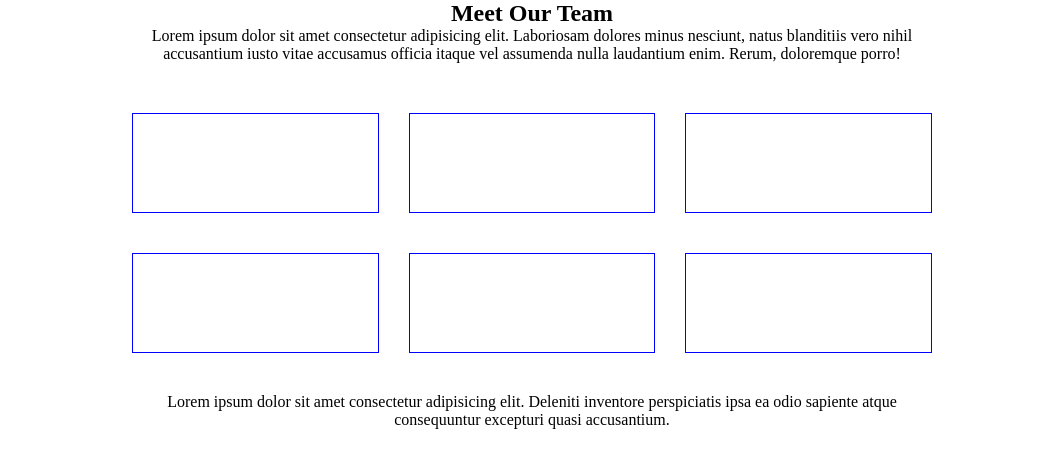
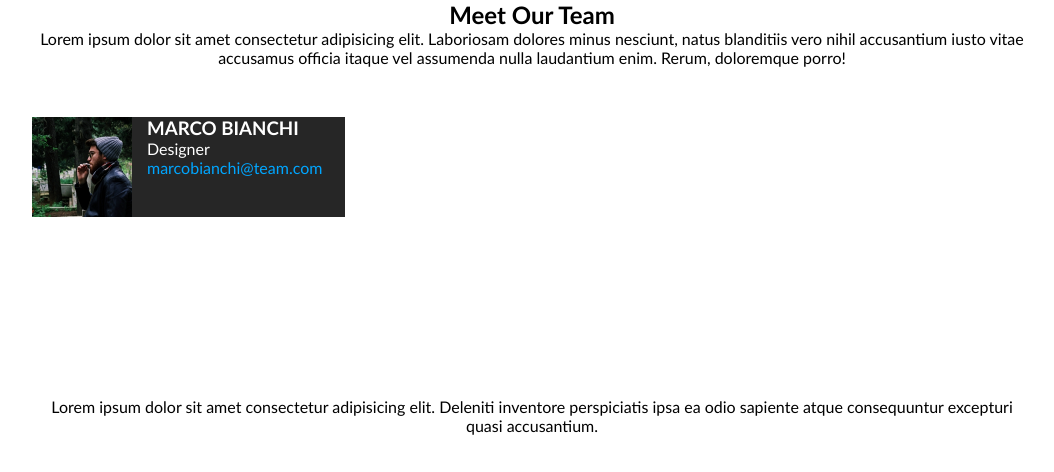
Before and after one commit to Limson91/html-css-float-cards, a plain HTML site: page index.html in a window 1280 px wide. Shown: the whole page, without its empty margins (108-1162 px from the left). Drawn offline with Linux system fonts and the light colour scheme.

Commit message:
add - card structure

```diff
--- a/css/style.css
+++ b/css/style.css
@@ -4,8 +4,12 @@
     box-sizing: border-box;
 }
 
+body {
+    font-family: 'Gill Sans', 'Gill Sans MT', Calibri, 'Trebuchet MS', sans-serif;
+}
+
 .container {
-    max-width: 800px;
+    max-width: 1000px;
     text-align: center;
 }
 
@@ -15,8 +19,9 @@
     margin-bottom: 40px;
     width: calc((100% - 60px) / 3);
 
+    text-align: left;
+
     height: 100px;
-    border: 1px solid blue;
 }
 
 .col:nth-child(3n) {
@@ -32,3 +37,18 @@
 .card-section {
     margin-top: 50px;
 }
+
+img {
+    height: 100px;
+    float: left;
+    margin-right: 15px;
+}
+
+.card {
+    background-color: rgb(38, 38, 38);
+    color: white;
+}
+
+.mail {
+    color: rgb(0, 166, 255);
+}
--- a/index.html
+++ b/index.html
@@ -18,7 +18,14 @@
         <section class="card-section">
             <div class="container clearfix">
                 <div class="col">
-                    <div class="card"></div>
+                    <div class="card clearfix">
+                        <img src="./img/male1.png" alt="">
+                        <div class="description">
+                            <h3 class="name">MARCO BIANCHI</h3>
+                            <p class="job">Designer</p>
+                            <p class="mail">marcobianchi@team.com</p>
+                        </div>
+                    </div>
                 </div>
                 <div class="col">
                     <div class="card"></div>
```
